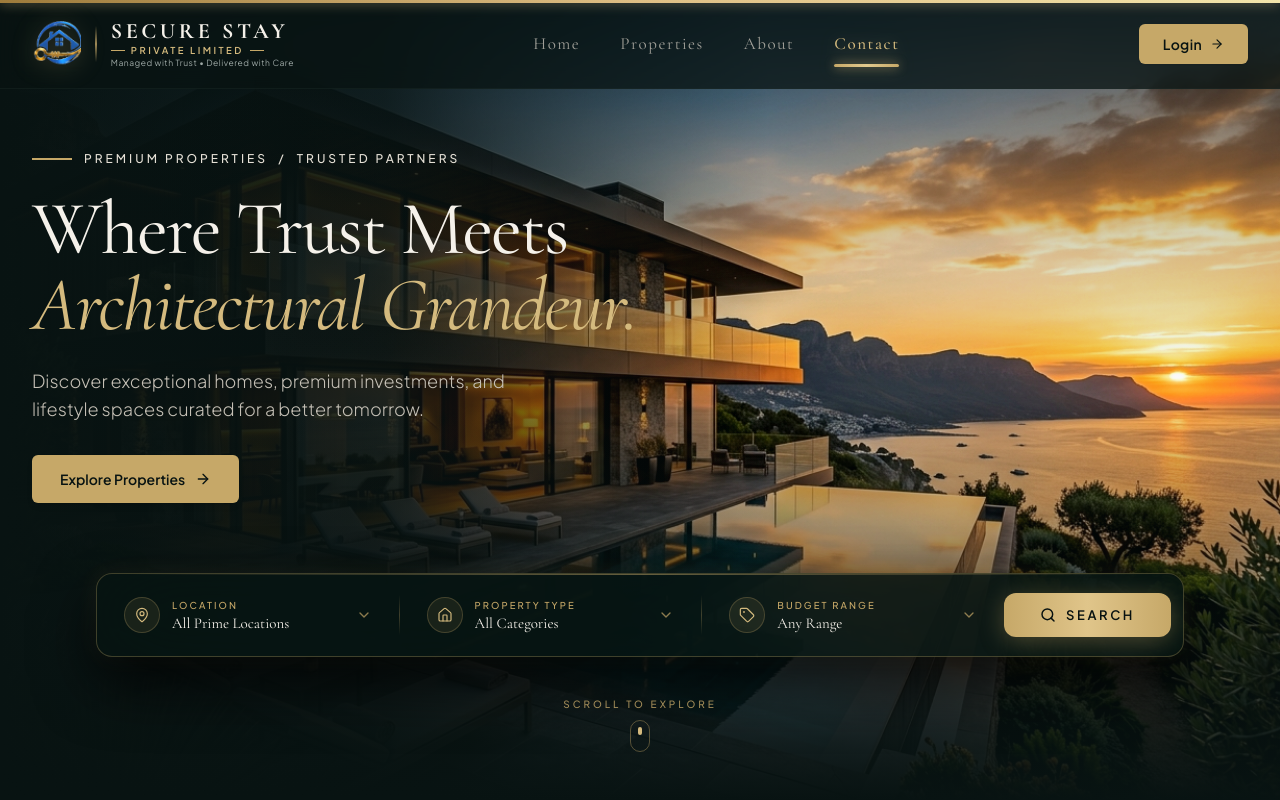
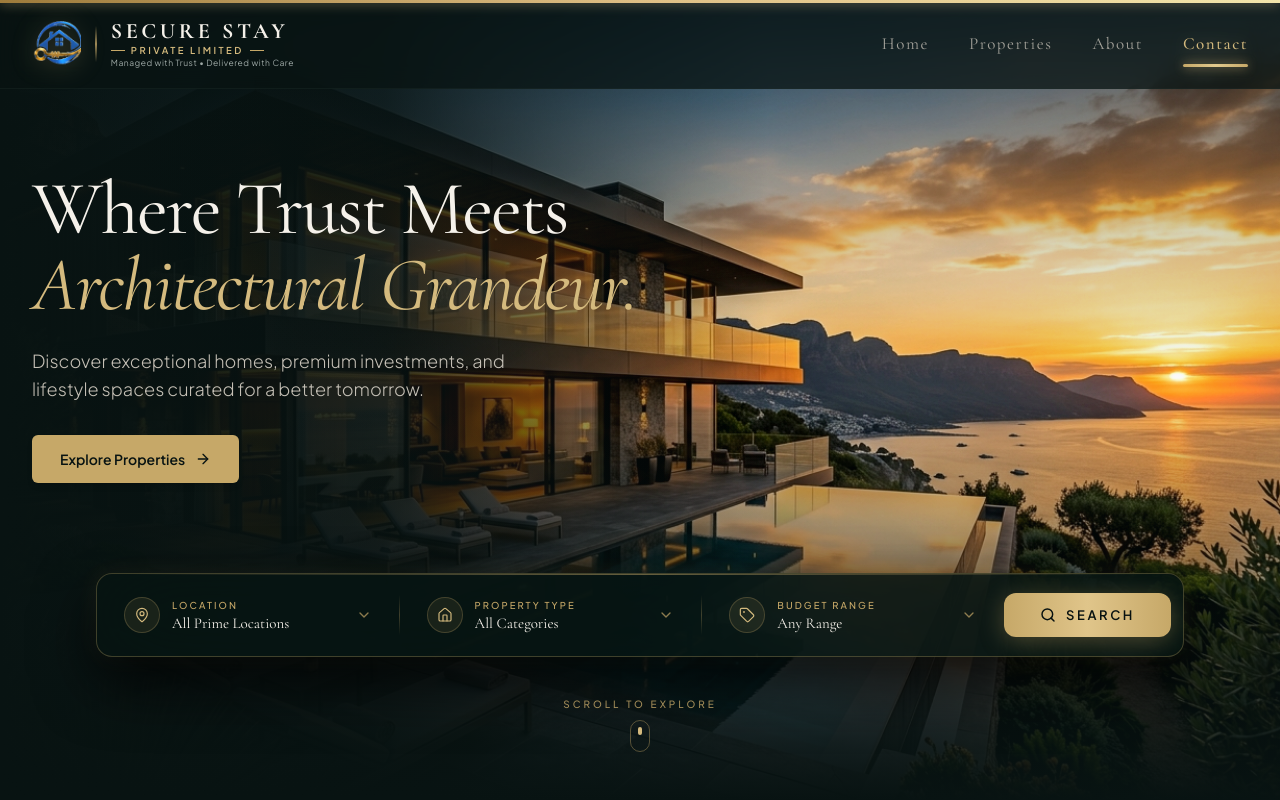
Before and after one commit to Richard28-dev/Estate, a React (Vite) app: page / in a window 1280 px wide. Shown: the top 800 px of the page. Built offline with nearby package versions, Linux system fonts and the light colour scheme.

Commit message:
chore: remove Login button from navbar and pre-header text from hero

```diff
--- a/src/components/Hero.jsx
+++ b/src/components/Hero.jsx
@@ -115,19 +115,6 @@ export default function Hero({ onSearchSubmit, currentCurrency }) {
         className="relative z-10 max-w-7xl mx-auto px-6 sm:px-8 w-full my-auto"
       >
         <div className="max-w-2xl text-left">
-          {/* Pre-header with horizontal line */}
-          <motion.div
-            initial={{ opacity: 0, x: -20 }}
-            animate={{ opacity: 1, x: 0 }}
-            transition={{ duration: 0.8, ease: [0.16, 1, 0.3, 1] }}
-            className="flex items-center gap-3 mb-5 sm:mb-6"
-          >
-            <span className="w-8 sm:w-10 h-[2px] bg-[#C6A868]" />
-            <span className="text-[11px] sm:text-xs font-sans uppercase tracking-[0.25em] text-[#E5E0D6] font-medium">
-              PREMIUM PROPERTIES &nbsp;/&nbsp; TRUSTED PARTNERS
-            </span>
-          </motion.div>
-
           {/* Headline */}
           <motion.h1
             initial={{ opacity: 0, y: 25 }}
--- a/src/components/Navbar.jsx
+++ b/src/components/Navbar.jsx
@@ -1,6 +1,6 @@
 import React, { useState, useEffect } from 'react';
 import { motion, AnimatePresence } from 'framer-motion';
-import { Menu, X, ArrowRight } from 'lucide-react';
+import { Menu, X } from 'lucide-react';
 
 export default function Navbar({ onOpenLogin, onOpenEnquiry, onOpenBlueprint }) {
   const [isScrolled, setIsScrolled] = useState(false);
@@ -152,26 +152,8 @@ export default function Navbar({ onOpenLogin, onOpenEnquiry, onOpenBlueprint })
             })}
           </nav>
 
-          {/* Right Action Area - ONLY LOGIN AS REQUESTED */}
-          <div className="hidden sm:flex items-center">
-            <button
-              onClick={onOpenLogin}
-              className="bg-[#C6A868] hover:bg-[#D4BA7E] text-[#081312] font-semibold text-xs sm:text-sm px-6 py-2.5 rounded-md flex items-center gap-2 transition-all shadow-sm active:scale-95 tracking-wide font-sans"
-            >
-              <span>Login</span>
-              <ArrowRight className="w-3.5 h-3.5 stroke-[2]" />
-            </button>
-          </div>
-
           {/* Mobile Menu Toggle */}
-          <div className="flex md:hidden items-center gap-3">
-            <button
-              onClick={onOpenLogin}
-              className="bg-[#C6A868] text-[#081312] text-xs px-4 py-2 rounded-md font-semibold"
-            >
-              Login
-            </button>
-
+          <div className="flex md:hidden items-center">
             <button
               onClick={() => setMobileMenuOpen(!mobileMenuOpen)}
               className="p-2 text-[#F5F1EA] hover:text-[#C6A868] transition-colors"
@@ -217,19 +199,6 @@ export default function Navbar({ onOpenLogin, onOpenEnquiry, onOpenBlueprint })
                 );
               })}
             </div>
-
-            <div className="border-t border-[#1C2E2A] pt-6 flex flex-col gap-4">
-              <button
-                onClick={() => {
-                  setMobileMenuOpen(false);
-                  onOpenLogin();
-                }}
-                className="w-full py-3.5 bg-[#C6A868] text-[#081312] font-sans text-xs uppercase tracking-[0.2em] font-semibold rounded-md flex items-center justify-center gap-2"
-              >
-                <span>Login</span>
-                <ArrowRight className="w-4 h-4 stroke-[2]" />
-              </button>
-            </div>
           </motion.div>
         )}
       </AnimatePresence>
```
